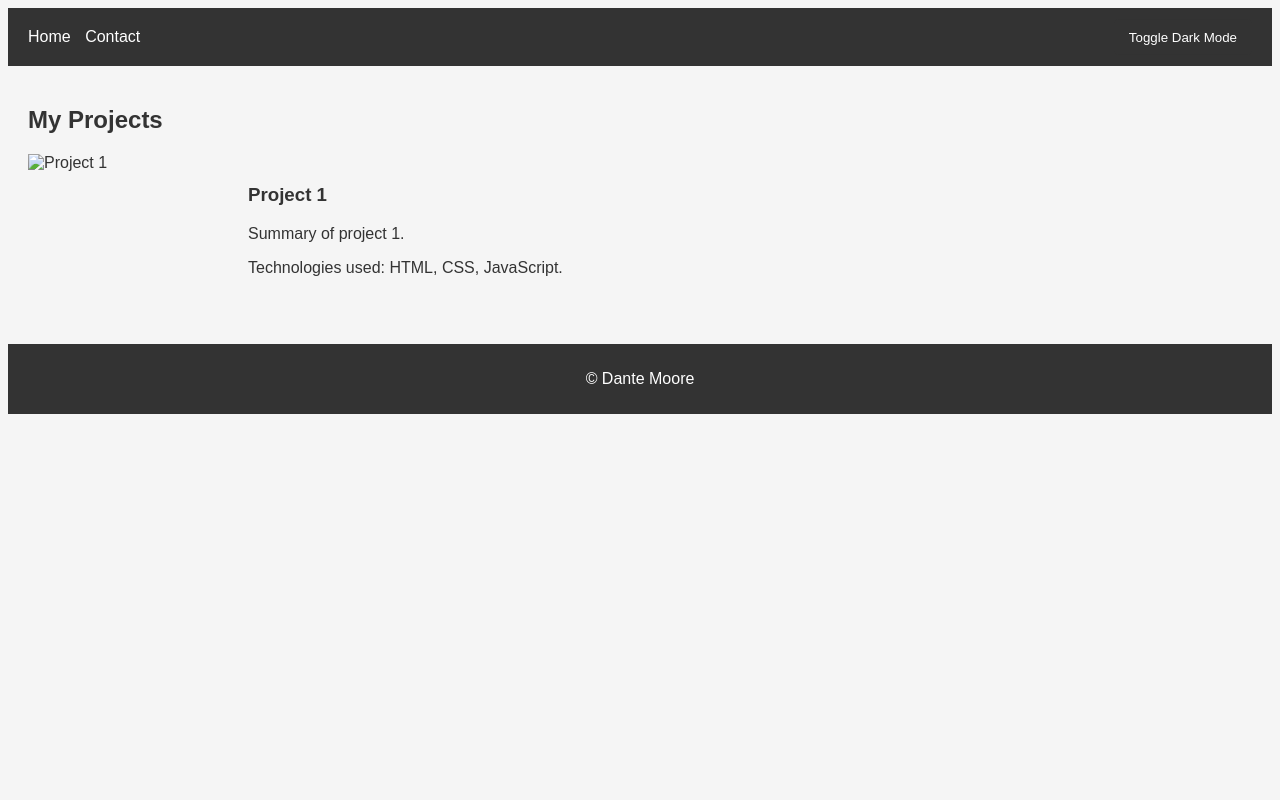
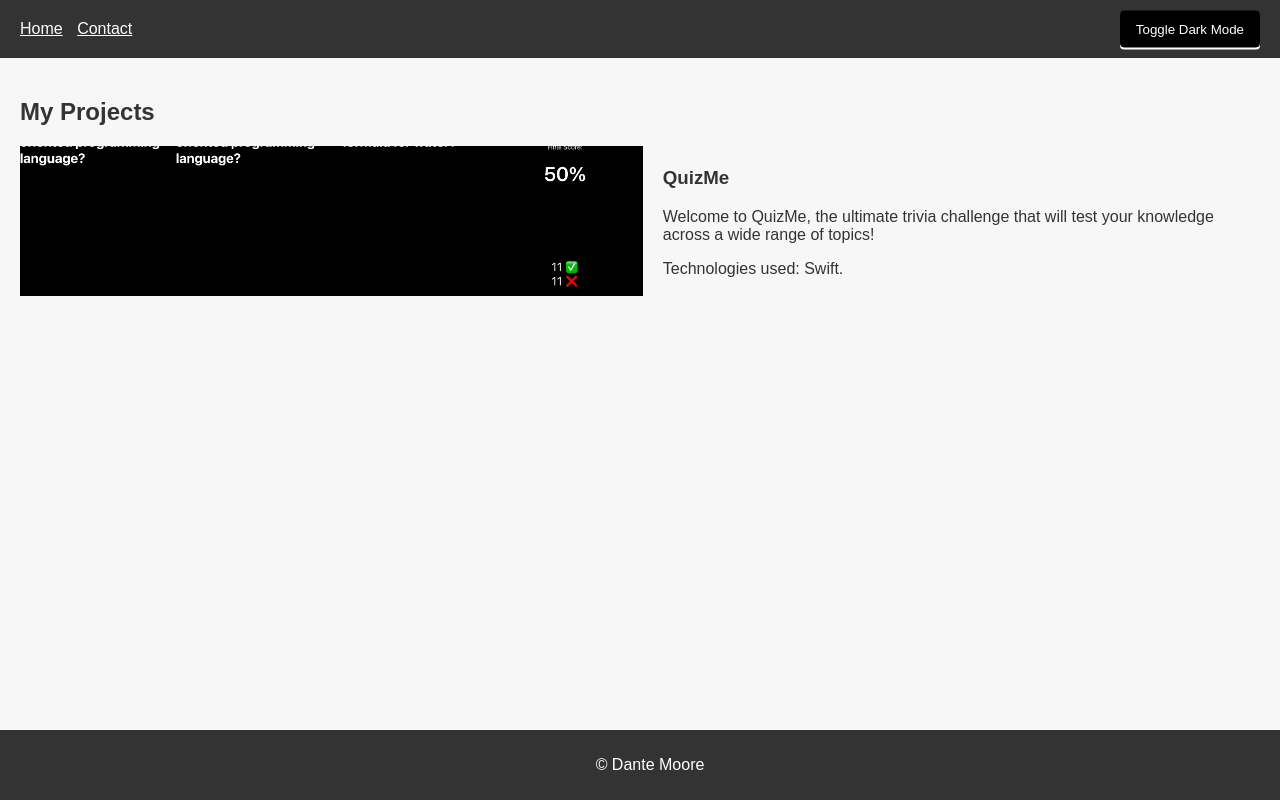
Before and after one commit to Dxmoore/Portfolio-Website, a plain HTML site: page index.html in a window 1280 px wide. Drawn offline with Linux system fonts and the light colour scheme.

Commit message:
Adding new project, QuizMe info

```diff
--- a/index.html
+++ b/index.html
@@ -23,11 +23,14 @@
     <section id="projects">
       <h2>My Projects</h2>
       <div class="project">
-        <img src="project1.jpg" alt="Project 1">
+        <img src="quizme1.png" alt="Project 1">
+        <img src="quizme2.png" alt="Project 1">
+        <img src="quizme3.png" alt="Project 1">
+        <img src="quizme4.png" alt="Project 1">
         <div class="project-info">
-          <h3>Project 1</h3>
-          <p>Summary of project 1.</p>
-          <p>Technologies used: HTML, CSS, JavaScript.</p>
+          <h3>QuizMe</h3>
+          <p>Welcome to QuizMe, the ultimate trivia challenge that will test your knowledge across a wide range of topics! </p>
+          <p>Technologies used: Swift.</p>
         </div>
       </div>
       <!-- Add more project divs as needed -->
--- a/styles.css
+++ b/styles.css
@@ -1,6 +1,10 @@
 /* Global Styles */
 body {
-    font-family: Arial, sans-serif;
+    font-family: 'Raleway', sans-serif;
+    font-size: 16px;
+    font-weight: 400;
+    padding: 0;
+    margin: 0;
   }
 
   header {
@@ -19,6 +23,7 @@ body {
   nav ul li {
     display: inline-block;
     margin-right: 10px;
+    text-decoration: underline;
   }
 
   nav ul li a {
@@ -54,11 +59,15 @@ body {
     padding: 10px;
     color: #fff;
     text-align: center;
+    position: fixed;
+    left: 0;
+    bottom: 0;
+    width: 100%;
   }
 
 /* Light Mode */
 body {
-    background-color: #f5f5f5;
+    background-color: #f7f7f7;
     color: #333;
   }
 
@@ -84,9 +93,10 @@ body {
     top: 50%;
     right: 20px;
     transform: translateY(-50%);
-    background-color: #333;
+    background-color: black;
     color: #fff;
-    border: none;
+    border: solid black 1px;
+    box-shadow: 0px 2px;
     padding: 10px 15px;
     border-radius: 4px;
     cursor: pointer;
@@ -96,3 +106,7 @@ body {
 .theme-toggle-button:hover {
     background-color: #555;
   }
+
+.theme-toggle-button:active {
+  box-shadow: 0px 0px;
+}
```
Also changed, not shown: quizme1.png (added), quizme2.png (added), quizme3.png (added), quizme4.png (added), 1 other file.
